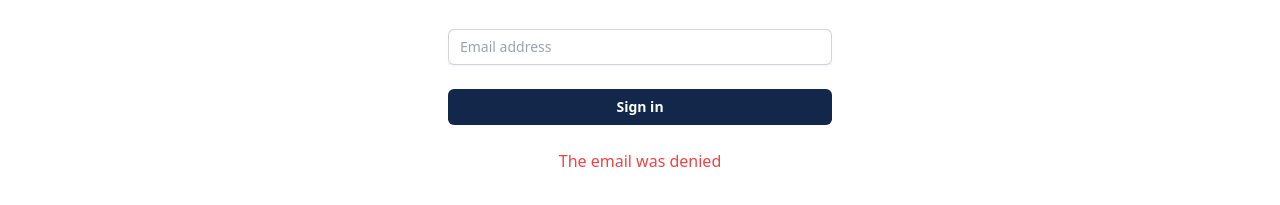
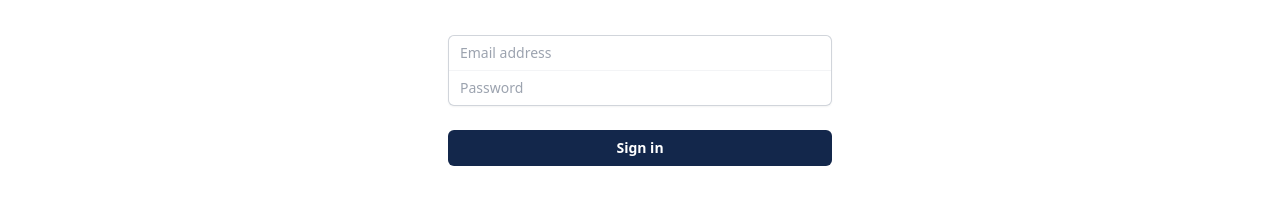
Before and after one commit to Set-Forget/nextcharter, a React (Vite) app: page /#/login in a window 1280 px wide. Shown: the part 389-594 px from the top of the page. Built offline with nearby package versions, Linux system fonts and the light colour scheme; no server answers; what axios-hooks would draw is missing.

Commit message:
fixing login

```diff
--- a/src/pages/Login.jsx
+++ b/src/pages/Login.jsx
@@ -6,23 +6,23 @@ import { useNavigate } from "react-router-dom"
 import { useAuthContext } from "../context/AuthProvider"
 
 export default function Login() {
-  const [isSended, setIsSended] = useState()
+  const [error, setError] = useState()
   const emailRef =  useRef()
+  const passwordRef =  useRef()
+
   const { session } = useAuthContext()
   const navigate = useNavigate()
 
   async function signInWithEmail(e) {
     e.preventDefault()
-    const { error } = await supabase.auth.signInWithOtp({
+
+    const { error } = await supabase.auth.signInWithPassword({
       email: emailRef.current.value,
-      options: {
-        shouldCreateUser: false,
-        emailRedirectTo: 'https://set-forget.github.io/nextcharter/',
-      },
+      password: passwordRef.current.value
     })
 
-    if (!error) {
-      setIsSended(true)
+    if (error) {
+      setError(JSON.parse(JSON.stringify(error)))
     }
   }
 
@@ -36,15 +36,6 @@ export default function Login() {
     <div className="flex flex-col h-screen">
       <Header navItems={[]} />
       <div className="flex min-h-full flex-1 items-center justify-center px-4 py-12 sm:px-6 lg:px-8">
-        {isSended && (
-          <div className="w-full max-w-sm space-y-10">
-            <h2 className="mt-10 text-center text-2xl font-bold leading-9 tracking-tight text-gray-900">
-              Verify your email address, we have sent you an authentication link.
-              you can now close this tab
-            </h2>
-          </div>
-        )}
-        {!isSended && (
         <div className="w-full max-w-sm space-y-10">
           <div>
             <img
@@ -74,6 +65,21 @@ export default function Login() {
                   placeholder="Email address"
                 />
               </div>
+              <div>
+              <label htmlFor="password" className="sr-only">
+                Password
+              </label>
+              <input
+                ref={passwordRef}
+                id="password"
+                name="password"
+                type="password"
+                autoComplete="current-password"
+                required
+                className="relative block w-full rounded-b-md border-0 py-1.5 text-gray-900 ring-1 ring-inset ring-gray-100 placeholder:text-gray-400 focus:z-10 focus:ring-2 focus:ring-inset focus:ring-indigo-600 sm:text-sm sm:leading-6"
+                placeholder="Password"
+              />
+            </div>
             </div>
             <div>
               <button
@@ -83,11 +89,9 @@ export default function Login() {
                 Sign in
               </button>
             </div>
-              <p className="text-red-500 text-center">The email was denied</p>
+            {error && <p className="text-red-500 text-center">{error.message}</p>}
           </form>
-
         </div>
-        )}
       </div>
     </div>
   )
```
Also changed, not shown: 1 other file (tests, documents, lock files or other folders). Lines whose indentation alone changed are shown as unchanged.
